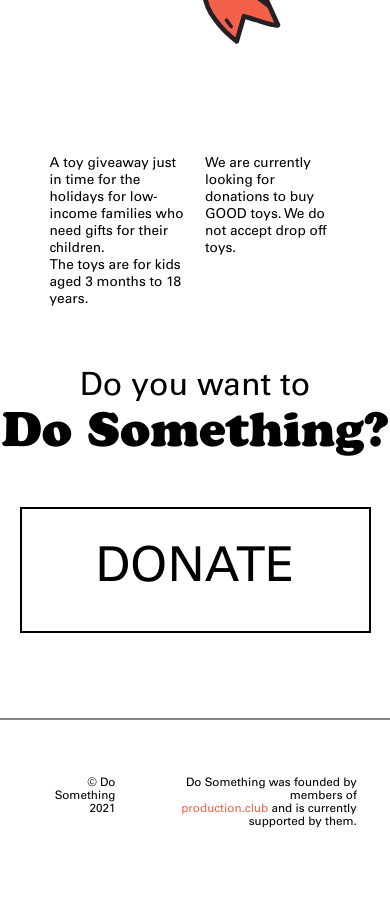
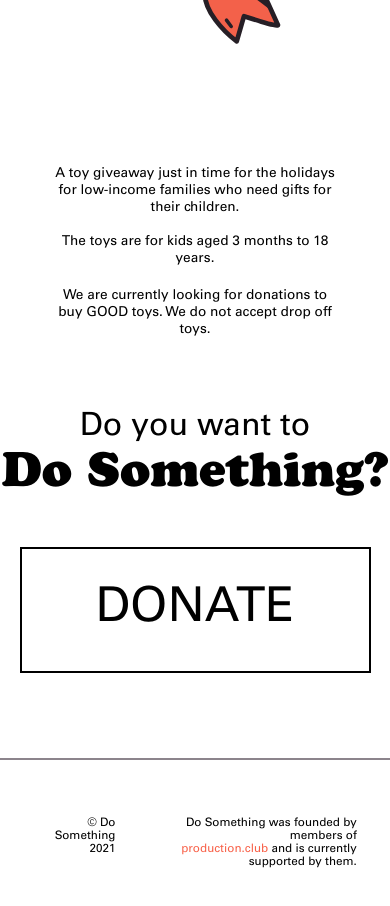
Before and after one commit to production-club/do-something, a React (Create React App) app: page /#/ in a window 390 px wide. Shown: the part 880-1786 px from the top of the page. Built offline with nearby package versions, Linux system fonts and the light colour scheme.

Commit message:
home spacing

```diff
--- a/src/Home.module.css
+++ b/src/Home.module.css
@@ -191,6 +191,11 @@
     font-family: "Univers";
     font-size: 4vw;
   }
+  .HomeTextInnerWrapper{
+    display: flex;
+    flex-direction: column;
+    text-align: center;
+  }
 }
 
 @media screen and (max-width: 900px) {
@@ -230,10 +235,15 @@
     width: 100%;
     margin-top: 5vh;
   }
+  .HomeTextInnerWrapper {
+    display: flex;
+    flex-flow: column;
+    text-align: center;
+  }
   .HomeTextInnerWrapper p {
     font-family: "Univers";
     font-size: 3.5vw;
-    padding:0 10px;
+    padding:10px 10px;
     width: 100%;
     justify-content: space-between;
   }
--- a/src/pages/Donate.js
+++ b/src/pages/Donate.js
@@ -31,7 +31,6 @@
             minWidth: 320,
             maxHeight: "none!important",
             minHeight: 1200,
-            // marginTop: 150,
             marginBottom: 20
           }}
         ></iframe>
--- a/src/pages/Home.js
+++ b/src/pages/Home.js
@@ -36,8 +36,8 @@
         <div className={styles.HomeTextInnerWrapper}>
           <p>
             A toy giveaway just in time for the holidays for low-income families
-            who need gifts for their children. <br /> The toys are for kids aged
-            3 months to 18 years.
+            who need gifts for their children. <br /> <br/>The toys are for kids aged
+            3 months to 18 years. <br/>
           </p>
 
           <p>
```
